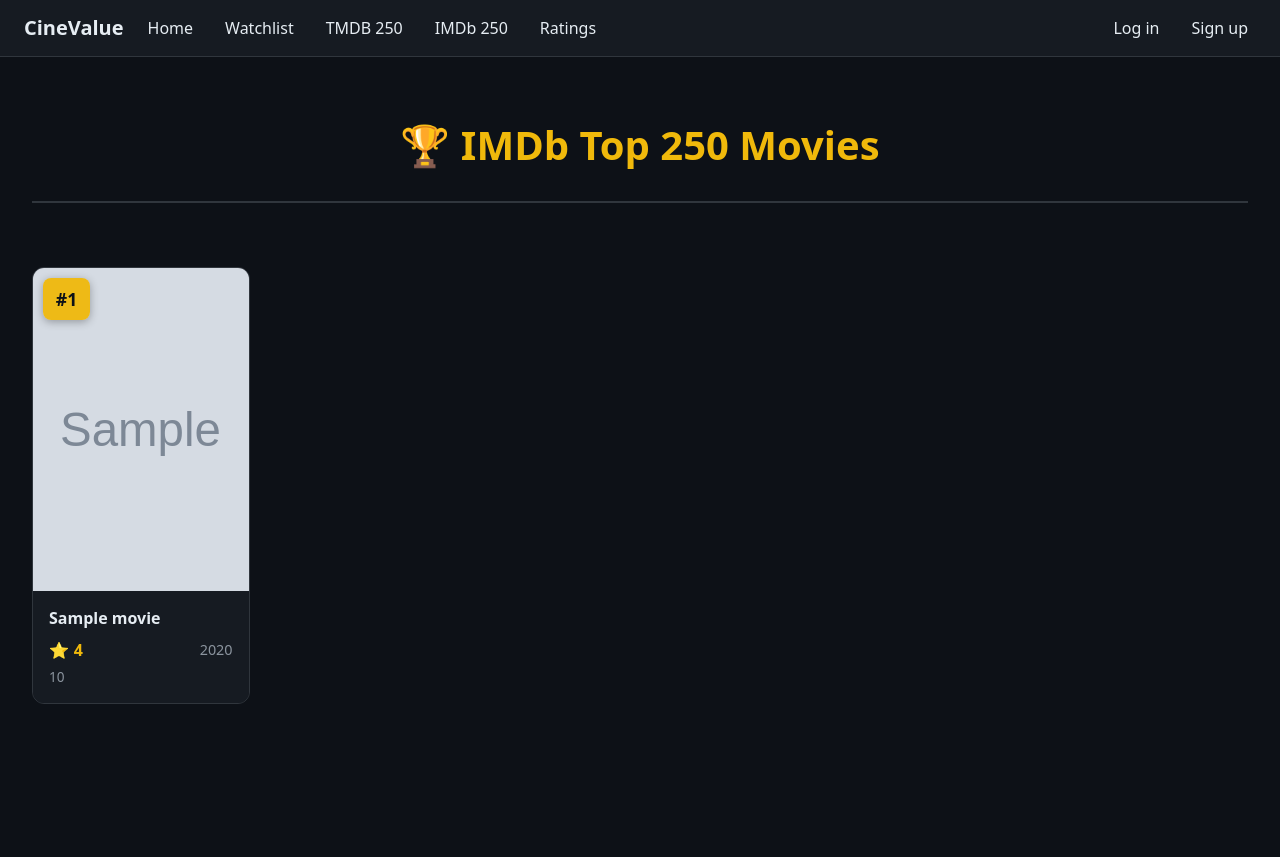
After one commit to vit1919/CineValue-django-project, a Django app: template CineValue/templates/imdb250.html in a window 1280 px wide. The commit adds this page. Run offline with Django 3.2, Linux system fonts and the light colour scheme; the template is opened without the code that fills it: most values are stand-ins (such as "Sample title", 1, 10 or a date in 2020); grey boxes marked "Sample" are stand-in pictures.

Commit message:
IMDb 250 page

```diff
--- /dev/null
+++ b/CineValue/templates/imdb250.html
@@ -0,0 +1,217 @@
+{% extends "layout.html" %}
+{% load static %}
+
+{% block title %}
+    IMDb Top 250 | CineValue
+{% endblock %}
+
+{% block extra_css %}
+<style>
+    .imdb250-container {
+        max-width: 1400px;
+        margin: 0 auto;
+        padding: 2rem;
+        background: #0d1117;
+        min-height: 100vh;
+    }
+
+    .imdb250-header {
+        text-align: center;
+        margin-bottom: 3rem;
+        padding: 2rem 0;
+        border-bottom: 2px solid #30363d;
+    }
+
+    .imdb250-header h1 {
+        color: #f0b90b;
+        font-size: 2.5rem;
+        margin: 0;
+        font-weight: 700;
+    }
+
+    .imdb250-grid {
+        display: grid;
+        grid-template-columns: repeat(auto-fill, minmax(200px, 1fr));
+        gap: 2rem;
+        padding: 1rem 0;
+    }
+
+    .movie-card {
+        background: #161b22;
+        border-radius: 12px;
+        overflow: hidden;
+        transition: transform 0.3s ease, box-shadow 0.3s ease;
+        position: relative;
+        cursor: pointer;
+        border: 1px solid #30363d;
+    }
+
+    .movie-card:hover {
+        transform: translateY(-8px);
+        box-shadow: 0 8px 24px rgba(240, 185, 11, 0.3);
+        border-color: #f0b90b;
+    }
+
+    .movie-rank {
+        position: absolute;
+        top: 10px;
+        left: 10px;
+        background: rgba(240, 185, 11, 0.95);
+        color: #0d1117;
+        padding: 0.5rem 0.8rem;
+        border-radius: 8px;
+        font-weight: 700;
+        font-size: 1.1rem;
+        z-index: 10;
+        box-shadow: 0 2px 8px rgba(0,0,0,0.3);
+    }
+
+    .movie-poster-wrapper {
+        position: relative;
+        width: 100%;
+        padding-top: 150%; /* 2:3 aspect ratio */
+        overflow: hidden;
+        background: #21262d;
+    }
+
+    .movie-poster {
+        position: absolute;
+        top: 0;
+        left: 0;
+        width: 100%;
+        height: 100%;
+        object-fit: cover;
+        transition: transform 0.3s ease;
+    }
+
+    .movie-card:hover .movie-poster {
+        transform: scale(1.05);
+    }
+
+    .no-poster {
+        position: absolute;
+        top: 0;
+        left: 0;
+        width: 100%;
+        height: 100%;
+        display: flex;
+        align-items: center;
+        justify-content: center;
+        background: linear-gradient(135deg, #21262d 0%, #161b22 100%);
+        color: #8b949e;
+        font-size: 3rem;
+    }
+
+    .movie-info {
+        padding: 1rem;
+        background: #161b22;
+    }
+
+    .movie-title {
+        color: #e6edf3;
+        font-size: 1rem;
+        font-weight: 600;
+        margin: 0 0 0.5rem 0;
+        line-height: 1.4;
+        display: -webkit-box;
+        -webkit-line-clamp: 2;
+        -webkit-box-orient: vertical;
+        overflow: hidden;
+        text-decoration: none;
+        transition: color 0.2s ease;
+    }
+
+    .movie-card:hover .movie-title {
+        color: #f0b90b;
+    }
+
+    .movie-meta {
+        display: flex;
+        justify-content: space-between;
+        align-items: center;
+        flex-wrap: wrap;
+        gap: 0.5rem;
+    }
+
+    .movie-rating {
+        color: #f0b90b;
+        font-weight: 600;
+        font-size: 1rem;
+        display: flex;
+        align-items: center;
+        gap: 0.3rem;
+    }
+
+    .movie-year {
+        color: #8b949e;
+        font-size: 0.9rem;
+    }
+
+    .movie-duration {
+        color: #8b949e;
+        font-size: 0.85rem;
+        margin-top: 0.3rem;
+    }
+
+    @media (max-width: 768px) {
+        .imdb250-grid {
+            grid-template-columns: repeat(auto-fill, minmax(150px, 1fr));
+            gap: 1rem;
+        }
+
+        .imdb250-header h1 {
+            font-size: 2rem;
+        }
+
+        .movie-rank {
+            font-size: 0.9rem;
+            padding: 0.4rem 0.6rem;
+        }
+    }
+</style>
+{% endblock %}
+
+{% block content %}
+<div class="imdb250-container">
+  <div class="imdb250-header">
+    <h1>🏆 IMDb Top 250 Movies</h1>
+  </div>
+
+  <div class="imdb250-grid">
+    {% for movie in top250 %}
+      <div class="movie-card">
+        <div class="movie-rank">#{{ movie.rank }}</div>
+
+        <div class="movie-poster-wrapper">
+          {% if movie.image_url %}
+            <img src="{{ movie.image_url }}" alt="{{ movie.title }}" class="movie-poster" loading="lazy">
+          {% else %}
+            <div class="no-poster">🎬</div>
+          {% endif %}
+        </div>
+
+        <div class="movie-info">
+          <h3 class="movie-title">{{ movie.title }}</h3>
+
+          <div class="movie-meta">
+            <div class="movie-rating">
+              <span>⭐</span>
+              <span>{{ movie.rating }}</span>
+            </div>
+
+            {% if movie.year %}
+              <div class="movie-year">{{ movie.year }}</div>
+            {% endif %}
+          </div>
+
+          {% if movie.duration %}
+            <div class="movie-duration">{{ movie.duration }}</div>
+          {% endif %}
+        </div>
+      </div>
+    {% empty %}
+      <p style="color: #8b949e; text-align: center; grid-column: 1 / -1;">No movies found.</p>
+    {% endfor %}
+  </div>
+</div>
+{% endblock %}
--- a/CineValue/templates/layout.html
+++ b/CineValue/templates/layout.html
@@ -41,6 +41,10 @@
 
           <li class="nav-item">
             <a class="nav-link" style="color:#e6edf3;" href="{% url 'top250_tmdb' %}">TMDB 250</a>
+          </li>
+
+          <li class="nav-item">
+            <a class="nav-link" style="color:#e6edf3;" href="{% url 'imdb250' %}">IMDb 250</a>
           </li>
 
           <li class="nav-item">
--- a/CineValue/urls.py
+++ b/CineValue/urls.py
@@ -18,6 +18,8 @@
     path('watchlist/<int:id>/remove_watchlist_movie', views.remove_watchlist_movie, name='remove_watchlist_movie'),
 
     path('top250_tmdb/', views.top250_tmdb, name='top250_tmdb'),
+    path('top250_imdb/', views.top250_imdb, name='imdb250'),
+
     path('search/<int:id>/remove_watchlist_movie_inresult', views.remove_watchlist_movie_inresult, name='remove_watchlist_movie_inresult'),
 
     path('search/<int:id>/like', views.like_ajax, name='like'),
@@ -31,4 +33,5 @@
 
 
 
+
 ]
--- a/CineValue/views/__init__.py
+++ b/CineValue/views/__init__.py
@@ -1,7 +1,7 @@
 from .auth import signup
 from .liked import *
-from .movies import index, search, search_result, top250_tmdb, search_result_real
-from .ratings import rate_movie, remove_rating, users_ratings
+from .movies import *
+from .ratings import *
 from .watchlist import (
     remove_watchlist_movie,
     remove_watchlist_movie_inresult,
--- a/CineValue/views/movies.py
+++ b/CineValue/views/movies.py
@@ -2,7 +2,7 @@
 from django.http import HttpResponseServerError, JsonResponse
 from django.shortcuts import get_object_or_404, render
 
-from ..models import Liked, Movie, Rating, WatchList
+from ..models import IMDb250, Liked, Movie, Rating, WatchList
 from ..api_services import get_kp_api, get_whatson_api, soundtrack
 
 
@@ -91,6 +91,9 @@
     return render(request, 'real_result.html', {'search_results': movies})
 
 
+def top250_imdb(request):
+    top250 = IMDb250.objects.all().order_by('rank')
+    return render(request, 'imdb250.html', {'top250': top250})
 
 
 
```
